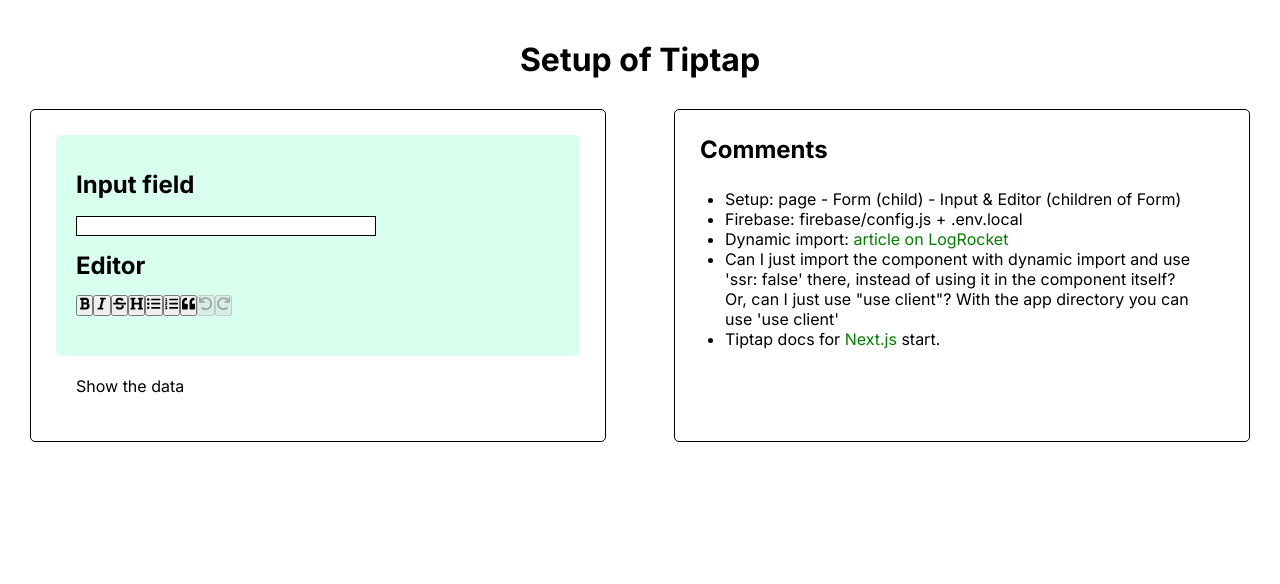
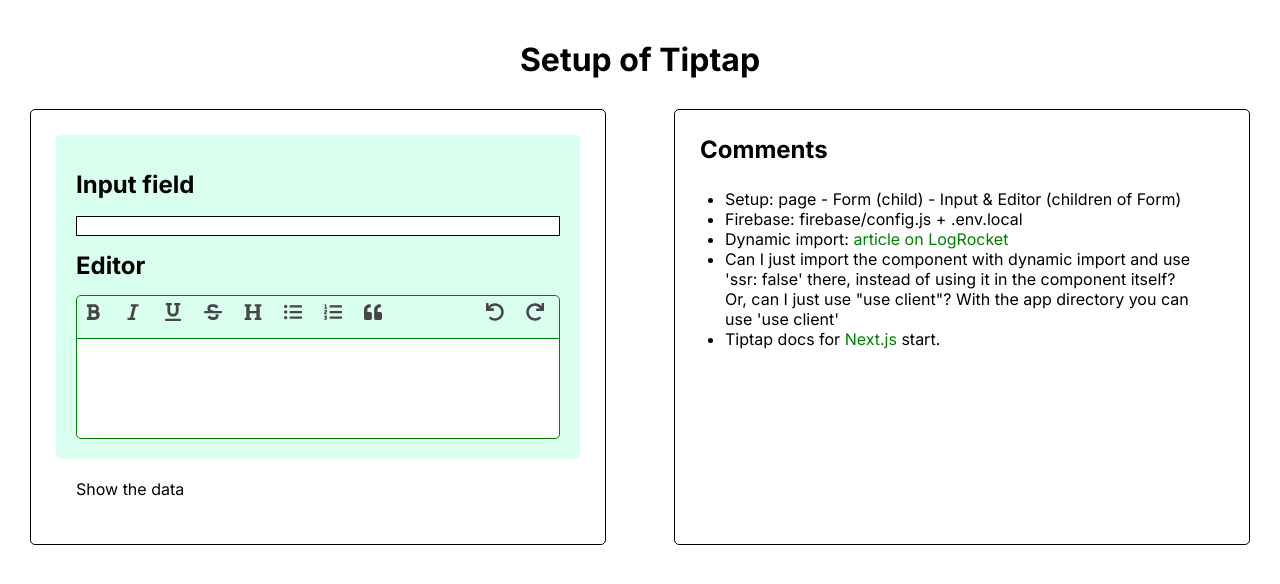
Before and after one commit to Christian-Mar/tiptap_firebase, a Next.js app: page / in a window 1280 px wide. Shown: the top 584 px of the page. Built offline with nearby package versions, Linux system fonts and the light colour scheme.

Commit message:
styling 2

```diff
--- a/app/components/Editor.js
+++ b/app/components/Editor.js
@@ -26,7 +26,8 @@
 	}
 
 	return (
-		<>
+		<div className='menu-bar'>
+			<div>
 				<button
 					onClick={() => editor.chain().focus().toggleBold().run()}
 					disabled={!editor.can().chain().focus().toggleBold().run()}
@@ -42,6 +43,13 @@
 					<FaItalic />
 				</button>
 				<button
+					onClick={() => editor.chain().focus().toggleUnderline().run()}
+					disabled={!editor.can().chain().focus().toggleUnderline().run()}
+					className={editor.isActive('underline') ? 'is-active' : ''}
+				>
+					<FaUnderline />
+				</button>
+				<button
 					onClick={() => editor.chain().focus().toggleStrike().run()}
 					disabled={!editor.can().chain().focus().toggleStrike().run()}
 					className={editor.isActive('strike') ? 'is-active' : ''}
@@ -49,8 +57,12 @@
 					<FaStrikethrough />
 				</button>
 				<button
-				onClick={() => editor.chain().focus().toggleHeading({ level: 1 }).run()}
-				className={editor.isActive('heading', { level: 1 }) ? 'is-active' : ''}
+					onClick={() =>
+						editor.chain().focus().toggleHeading({ level: 1 }).run()
+					}
+					className={
+						editor.isActive('heading', { level: 1 }) ? 'is-active' : ''
+					}
 				>
 					<FaHeading />
 				</button>
@@ -72,6 +84,8 @@
 				>
 					<FaQuoteLeft />
 				</button>
+			</div>
+			<div>
 				<button
 					onClick={() => editor.chain().focus().undo().run()}
 					disabled={!editor.can().chain().focus().undo().run()}
@@ -84,20 +98,19 @@
 				>
 					<FaRedo />
 				</button>
-		</>
+			</div>
+		</div>
 	);
 };
 
 const Tiptap = () => {
 	const editor = useEditor({
-		extensions: [
-			StarterKit, Underline
-		],
+		extensions: [StarterKit, Underline],
 		content: ``,
 	});
 
 	return (
-		<div>
+		<div className='text__editor'>
 			<MenuBar editor={editor} />
 			<EditorContent editor={editor} />
 		</div>
--- a/styles/Editor.css
+++ b/styles/Editor.css
@@ -11,7 +11,36 @@
   top: 16px;
   padding-left: 20px;
 }
+.menu-bar {
+  padding-bottom: 5px;
+  display: flex;
+  align-items: center;
+  justify-content: space-between;
+}
 
+.menu-bar button {
+  font-size: 18px;
+  margin: 7px;
+  margin-right: 15px;
+  outline: none;
+  border: none;
+  background: none;
+  color: rgb(70,70,70);
+  cursor: pointer;
+}
+
+.text__editor {
+  border-radius: 5px;
+  border: 1px solid green;
+}
+
+.ProseMirror {
+padding: 10px;
+border-top: 1px solid green;
+background: white;
+border-radius: 0 0 5px 5px;
+min-height: 100px;
+}
 
  .ProseMirror > * + * {
     margin-top: 0.75em;
--- a/styles/InputField.module.css
+++ b/styles/InputField.module.css
@@ -1,5 +1,5 @@
 .inputField {
-  width: 300px;
+  width: 100%;
   outline: none;
   height: 20px;
   border: 1px solid black;
```
Lines whose indentation alone changed are shown as unchanged.
